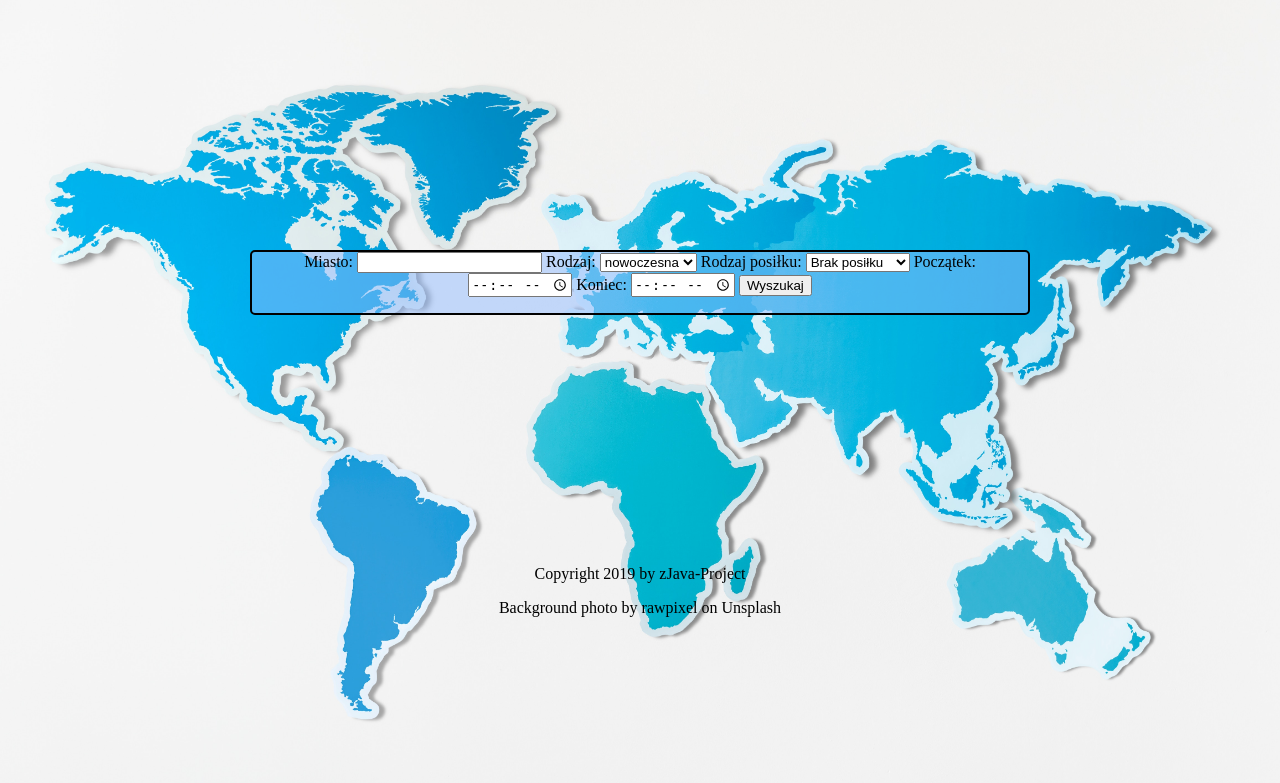
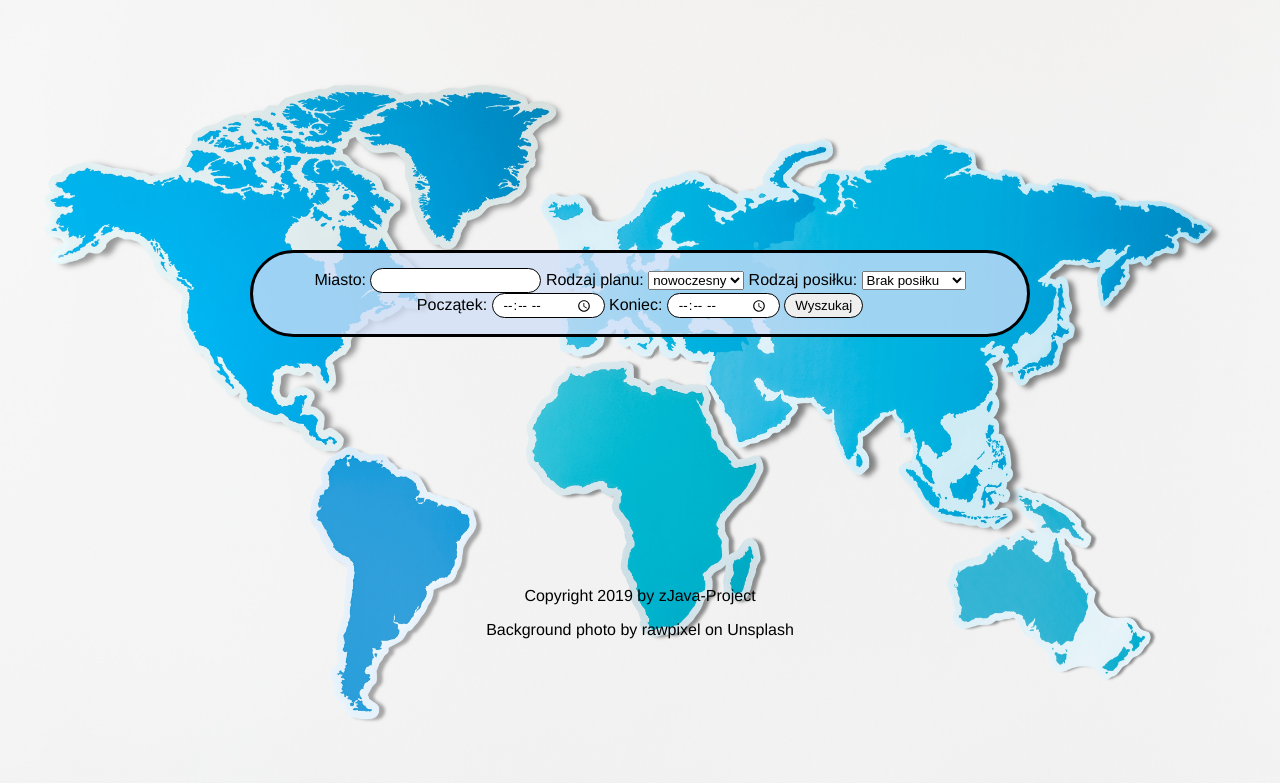
Before and after one commit to zJavaproject/BiteHack-2019, a PHP site: page / in a window 1280 px wide. Shown: the top 783 px of the page. Run offline with PHP 8.4, Linux system fonts and the light colour scheme.

Commit message:
Dodano zmiany w style.css

```diff
--- a/index.html
+++ b/index.html
@@ -19,10 +19,10 @@
             <div id="search">
                 <form action="get_data.php" method="get">
                     Miasto: <input type="text" name="miasto">
-                    Rodzaj: <select name="rodzaj">
-                        <option value="nowoczesna">nowoczesna</option>
-                        <option value="klasyczna">klasyczna</option>
-                        <option value="historyczna">historyczna</option>
+                    Rodzaj planu: <select name="rodzaj">
+                        <option value="nowoczesna">nowoczesny</option>
+                        <option value="klasyczna">klasyczny</option>
+                        <option value="historyczna">historyczny</option>
                         <option value="koscioly">kościoły</option>
                     </select>
                     Rodzaj posiłku: <select name="rodzajposilku">
@@ -31,7 +31,7 @@
                         <option value="wegetarianski">wegetariański</option>
                         <option value="weganski">wegański</option>
                         <option value="dietetyczny">dietetyczny</option>
-                    </select>
+                    </select><br/>
                     Początek: <input type="time" name="start" value="<?php echo date('H:i'); ?>" />
                     Koniec: <input type="time" name="end" value="<?php echo date('H:i'); ?>" />
                     <input type="submit" value="Wyszukaj">
--- a/style.css
+++ b/style.css
@@ -7,6 +7,7 @@ body {
     background-repeat: no-repeat;
     background-attachment: fixed;
     background-size: 100% 100%;
+    font-family: Helvetica, Arial, sans-serif;
 }
 
 .cookies{
@@ -27,15 +28,16 @@ header{
     text-align: center;
     float: none;
     display: block;
+    clear: both;
 }
 
 #search-box {
     margin: 250px;
     width: auto;
-    border: 2px black;
+    border: none;
     border-style: solid;
-    border-radius: 5px;
-    background-color: rgb(145, 187, 255, 0.5);
+    border-radius: 75px;
+    background-color: rgba(208, 223, 247, 0.76);
     clear: both;
     text-align: center;
     width: auto;
@@ -44,14 +46,24 @@ header{
 #search {
     text-align: center;
     clear: both;
+    margin: 2% auto;
 }
 
 #footer-box {
     display: block;
-    margin: auto;
+    margin: 0 0;
     width: 100%;
     position: relative;
     bottom: 0;
     clear: both;
     text-align: center;
+    padding: 0;
 }
+
+input {
+    border: 1px, solid, black;
+    border-radius: 50px;
+    height: 25px;
+    padding: 0 10px;
+    font-family: Helvetica, Arial, sans-serif;
+}
```
